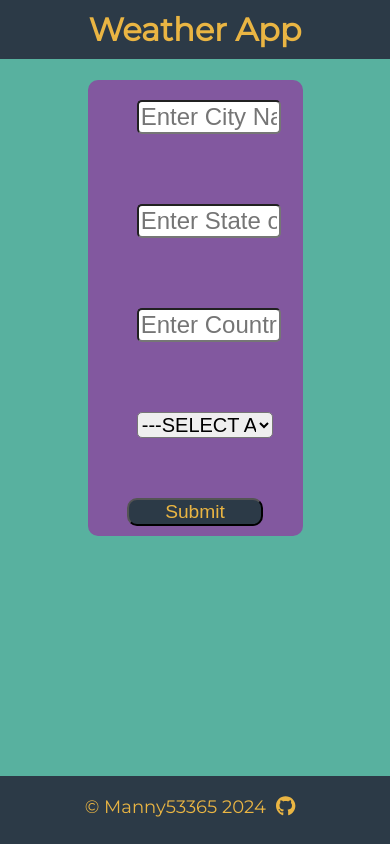
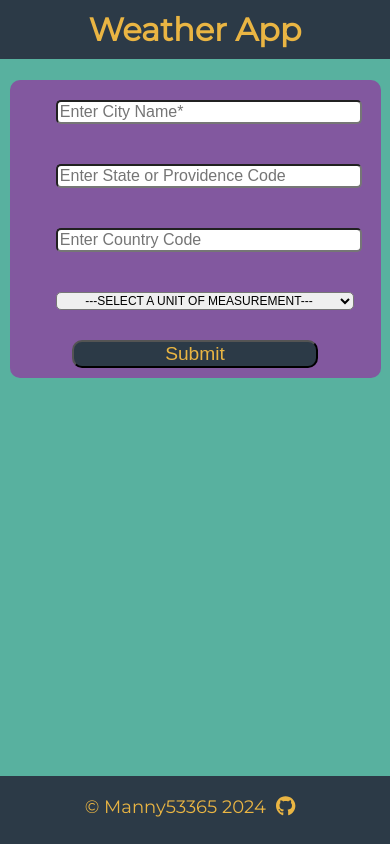
Before and after one commit to manny53365/weather-app-reactjs, a React (Create React App) app: page / in a window 390 px wide. Built offline with nearby package versions, Linux system fonts and the light colour scheme.

Commit message:
added styling for mobile devices

```diff
--- a/src/home/Home.module.css
+++ b/src/home/Home.module.css
@@ -53,3 +53,29 @@ button {
 .temperatures, .wind-speeds , .sun-info {
     font-size: 1.25rem;
 }
+
+/* mobile screen styles  */
+
+@media only screen and (max-width: 767px) {
+
+    h2 {
+        font-size: 2rem;
+    }
+
+    .user-input-form {
+        width: 90%;
+        gap: 20px;
+    }
+
+    .user-input-form label {
+        width: 85%;
+    }
+
+    .user-input-form input {
+        font-size: 1rem;
+    }
+
+    .user-input-form select {
+        font-size: 0.75rem;
+    }
+}
```
